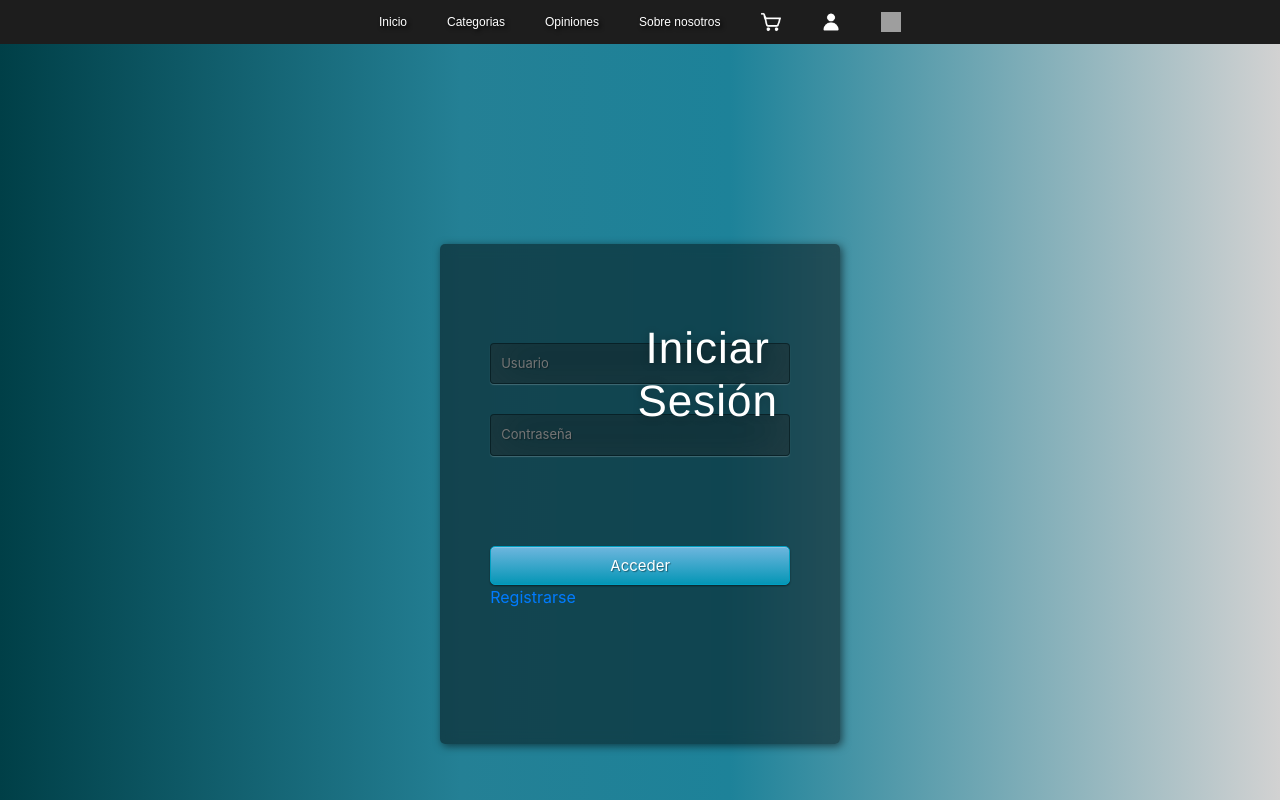
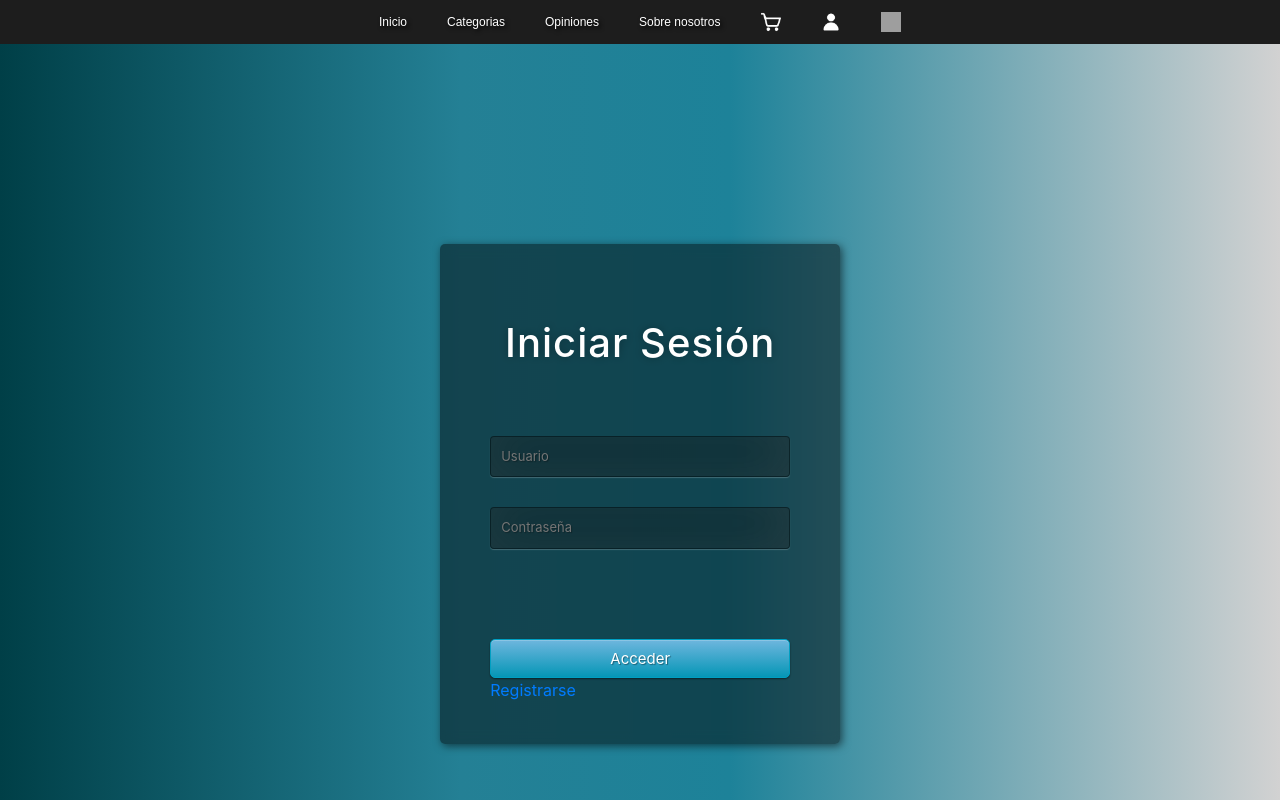
Before and after one commit to 203720/Landing-page, a React (Create React App) app in the folder proyecto-api/: page /Login in a window 1280 px wide. Built offline with nearby package versions, Linux system fonts and the light colour scheme; grey boxes are pictures that could not be loaded.

Commit message:
Cambios
Co-Authored-By: Emilio Torres <77992695+203453@users.noreply.github.com>

```diff
--- a/proyecto-api/src/css/inicio.css
+++ b/proyecto-api/src/css/inicio.css
@@ -188,7 +188,7 @@ footer {
   background-color: rgb(0, 161, 179);
   color: rgb(255, 255, 255);
   border-color: rgb(0, 0, 0);
-}
+}/*
 h1 {
   position: absolute;
   left: 45%;
@@ -197,7 +197,7 @@ h1 {
   font-size: 44px;
   text-shadow: 2px 2px 6px black;
   font-family: "Franklin Gothic Medium", "Arial Narrow", Arial, sans-serif;
-}
+}*/
 h2 {
   position: relative;
   margin-top: 2%;
--- a/proyecto-api/src/css/login.css
+++ b/proyecto-api/src/css/login.css
@@ -183,7 +183,7 @@ nav > ul > li{
 	width:300px;
 	height:300px;
 }
-.login h1 { color: #fff; text-shadow: 0 0 10px rgba(0,0,0,0.3); letter-spacing:1px; text-align:center; margin-bottom: 15%; }
+#id { color: #fff; text-shadow: 0 0 10px rgba(0,0,0,0.3); letter-spacing:1px; text-align:center; margin-bottom: 15%; }
 
 input {
 	width: 100%;
--- a/proyecto-api/src/pages/Login.jsx
+++ b/proyecto-api/src/pages/Login.jsx
@@ -7,7 +7,7 @@ export const Login = () => {
         <div class="wrapper">
         <div className="contact-wrapper-login">
           <div className="login">
-            <h1>Iniciar Sesión</h1>
+            <h1 id="log">Iniciar Sesión</h1>
             <br />
             <form method="post">
               <input className="inputLogin" id="user" type="text" name="u" placeholder="Usuario" required="required" />
```
